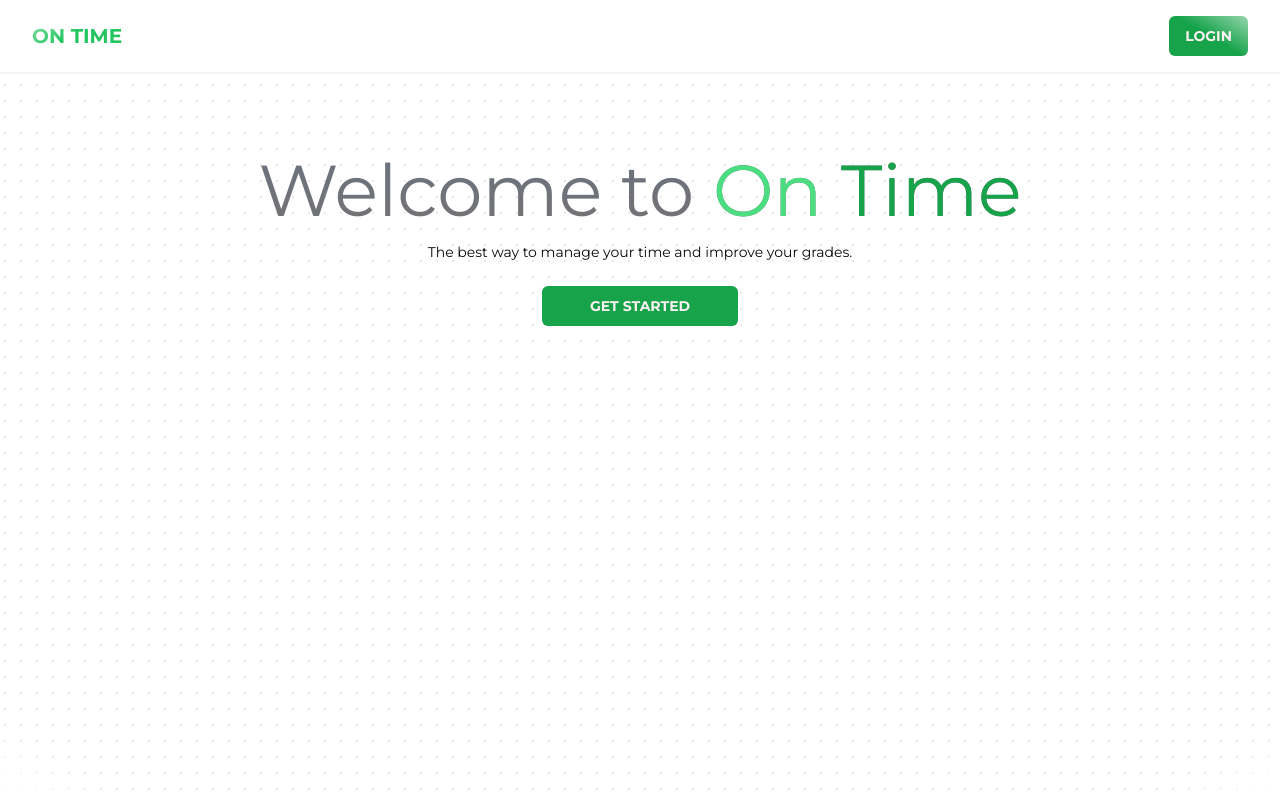
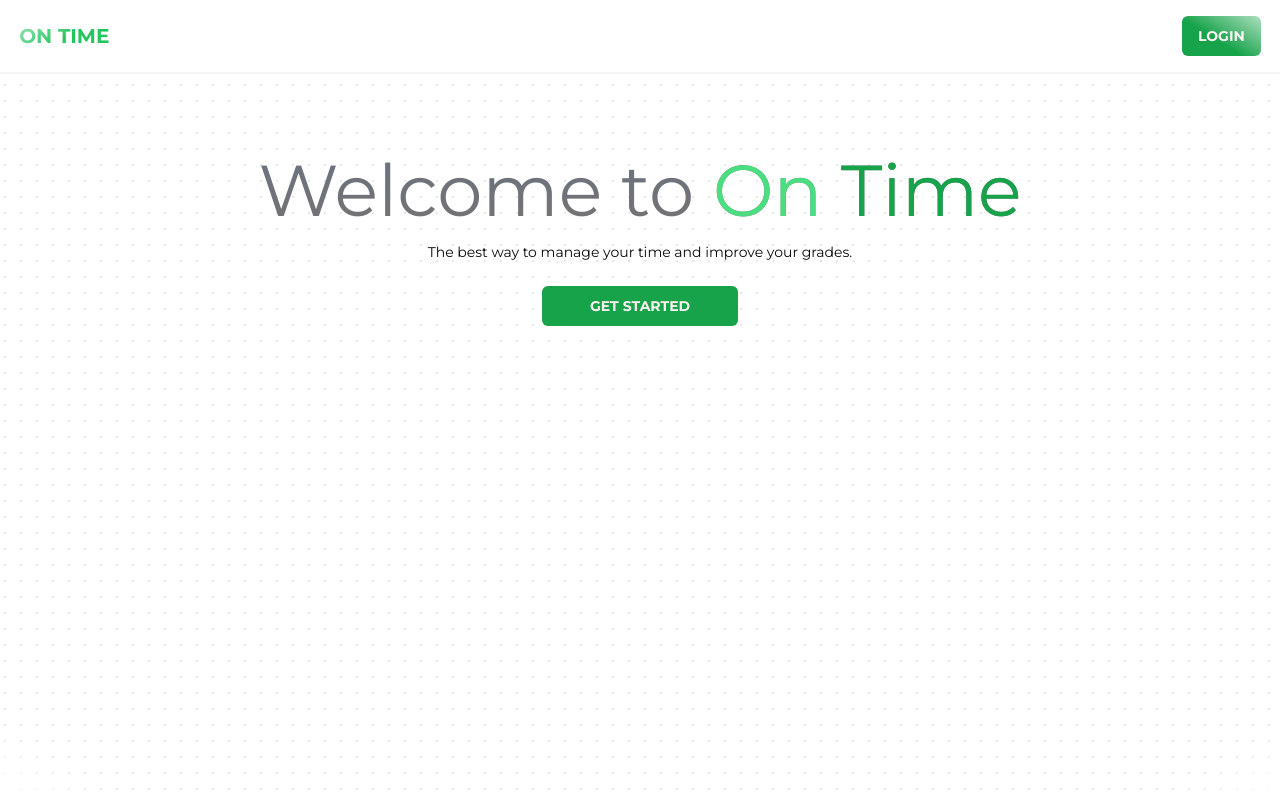
Before and after one commit to tomiwa-adelae/On-Time, a Next.js app: page / in a window 1280 px wide. Built offline with nearby package versions, Linux system fonts and the light colour scheme.

Commit message:
Ready for deployment

```diff
--- a/tailwind.config.ts
+++ b/tailwind.config.ts
@@ -19,7 +19,7 @@ const config = {
 	theme: {
 		container: {
 			center: true,
-			padding: "2rem",
+			padding: "1.2rem",
 			screens: {
 				"2xl": "1400px",
 			},
```
